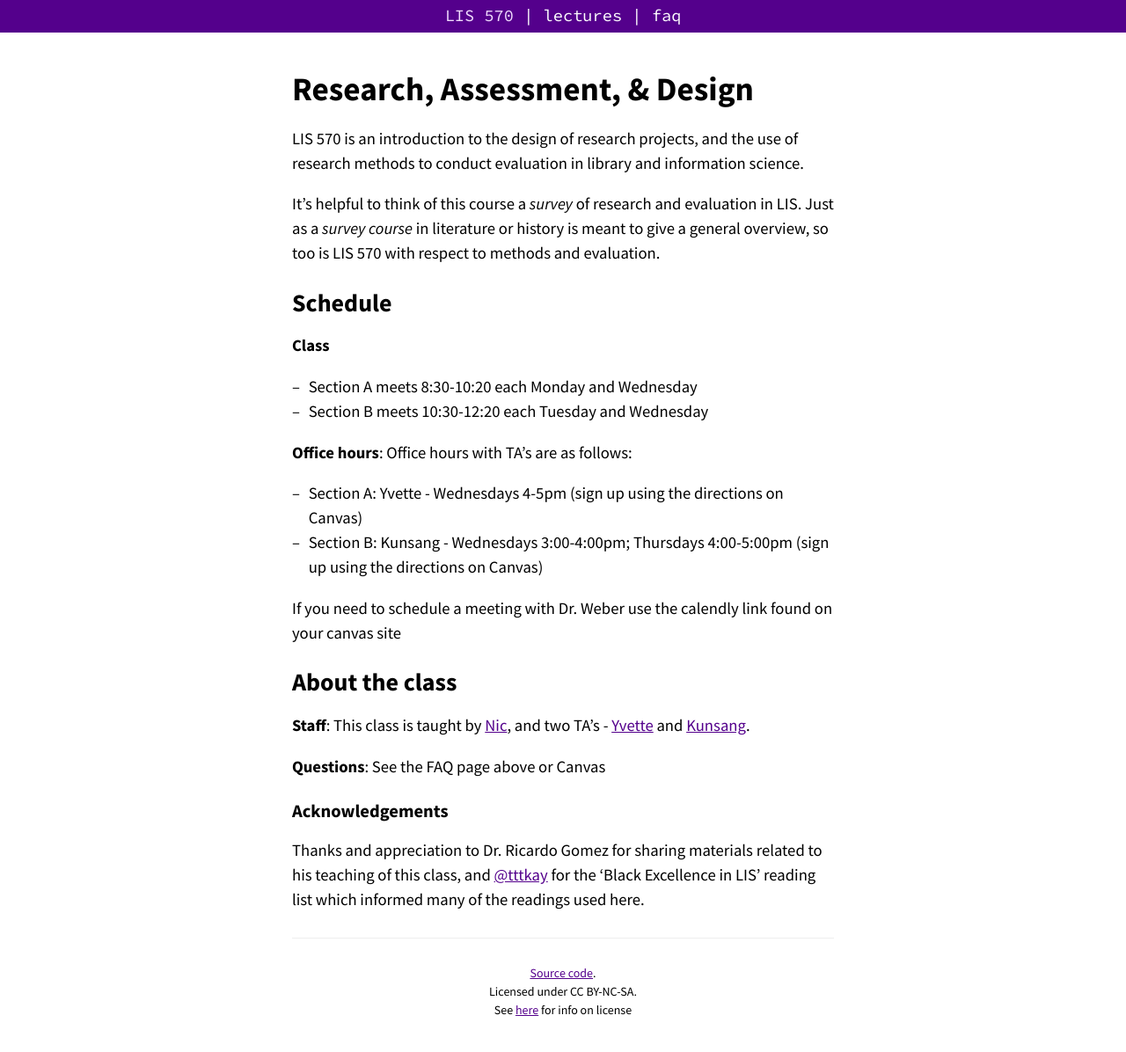
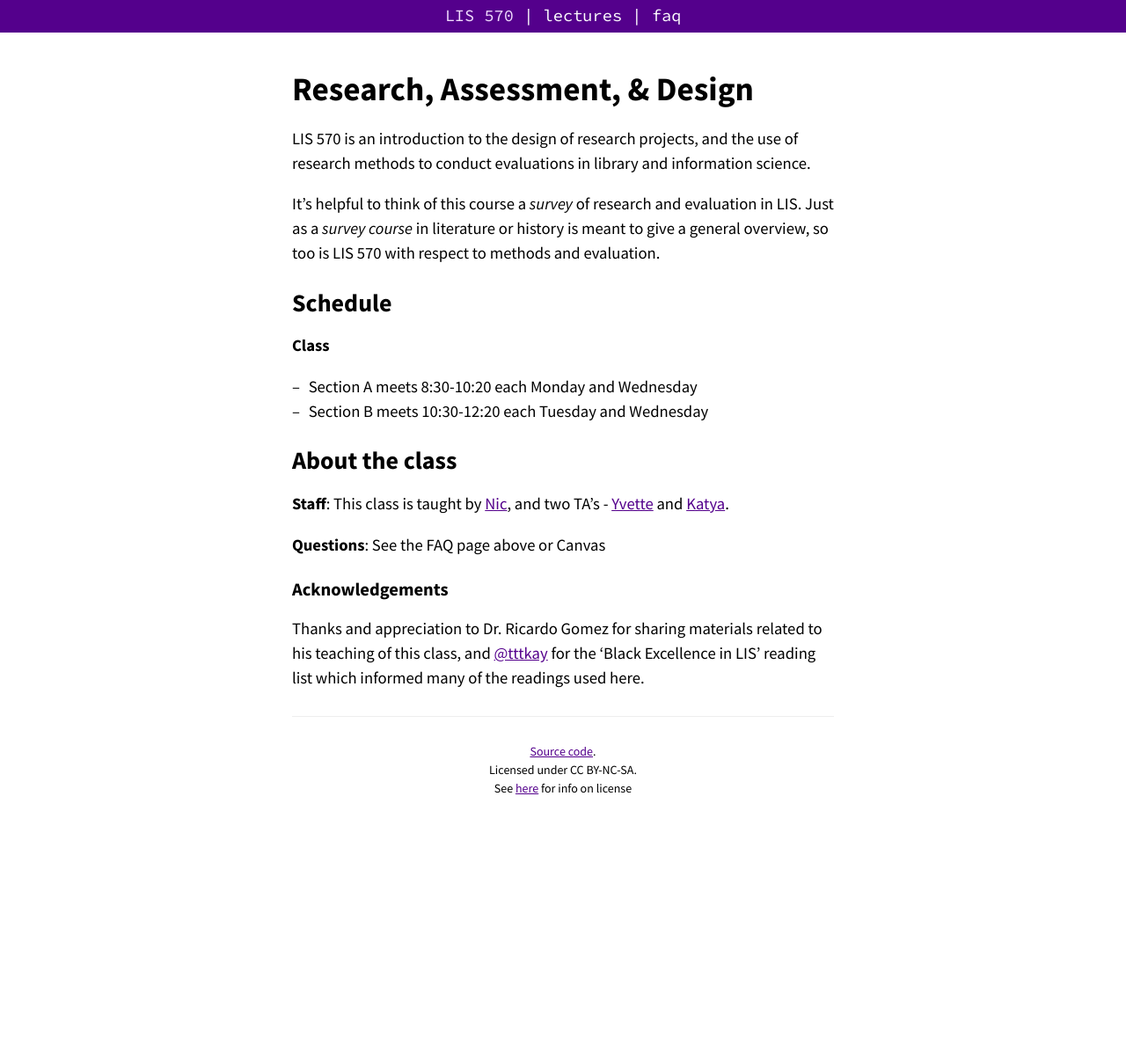
Before and after one commit to nniiicc/LIS-570-Au2022, a Jekyll site: the page built from index.md, in a window 1280 px wide. Shown: the whole page at 88% size. Built offline with Jekyll 4.4.1, drawn with Linux system fonts in a browser that asks for light colours; after the commit the page ends 945 px from its top, so only the background shows below that.

Commit message:
push update to the homepage

```diff
--- a/index.md
+++ b/index.md
@@ -3,7 +3,7 @@ layout: page
 title: Research, Assessment, & Design
 ---
 
-LIS 570 is an introduction to the design of research projects, and the use of research methods to conduct evaluation in library and information science.
+LIS 570 is an introduction to the design of research projects, and the use of research methods to conduct evaluations in library and information science.
 
 It's helpful to think of this course a *survey* of research and evaluation in LIS. Just as a *survey course* in literature or history is meant to give a general overview, so too is LIS 570 with respect to methods and evaluation.
 
@@ -14,16 +14,10 @@ It's helpful to think of this course a *survey* of research and evaluation in LI
 - Section A meets 8:30-10:20 each Monday and Wednesday
 - Section B meets 10:30-12:20 each Tuesday and Wednesday
 
-**Office hours**: Office hours with TA's are as follows:
-
-- Section A: Yvette - Wednesdays 4-5pm (sign up using the directions on Canvas)
-- Section B: Kunsang - Wednesdays 3:00-4:00pm; Thursdays 4:00-5:00pm (sign up using the directions on Canvas)
-
-If you need to schedule a meeting with Dr. Weber use the calendly link found on your canvas site
 
 # About the class
 
-**Staff**: This class is taught by [Nic](http://nicweber.info), and two TA's - [Yvette](https://www.yvetteiribe.com/) and [Kunsang](https://wcleeblog.wordpress.com/).
+**Staff**: This class is taught by [Nic](http://nicweber.info), and two TA's - [Yvette](https://www.yvetteiribe.com/) and [Katya]().
 
 **Questions**: See the FAQ page above or Canvas
 
```
Also changed, not shown: 3 other files.
